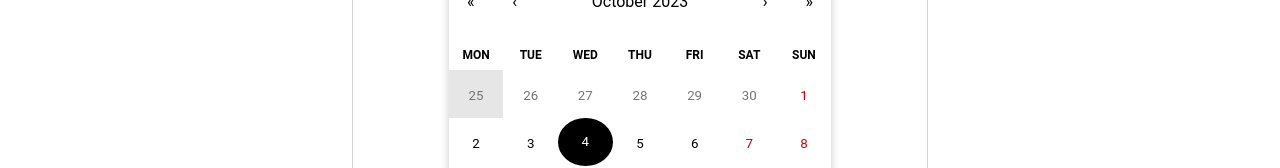
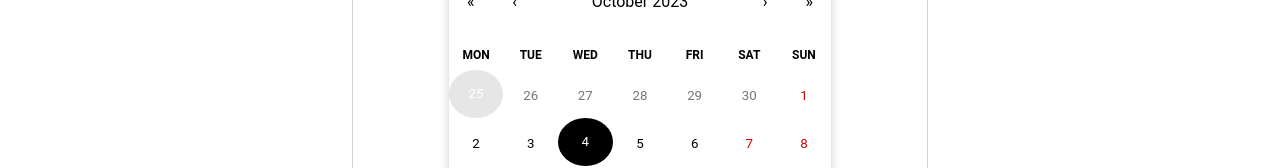
Before and after one commit to TubiOb/REACT, a React (Create React App) app in the folder fleetlink/: page /pickupSchedule in a window 1280 px wide. In both pictures the pointer is over the button 476 px from the left and 521 px from the top of the page. Shown: the part 427-595 px from the top of the page. Built offline with nearby package versions, Linux system fonts and the light colour scheme; the HTML template or start-up script is replaced by a standard one.

Commit message:
Current date hover not working

```diff
--- a/fleetlink/src/CustomCalendar.css
+++ b/fleetlink/src/CustomCalendar.css
@@ -25,6 +25,13 @@
   line-height: 2rem; /* Center text vertically in the tile */
 }
 
+.react-calendar__tile:hover {
+   background: #343a40;
+   color: #fff;
+   border-radius: 50%;
+   padding: 5px;
+}
+
 
 /* Style for the current date */
 .react-calendar__tile--now {
@@ -32,11 +39,24 @@
   color: #fff;
   border-radius: 50%;
   padding: 5px;
+
+}
+
+.react-calendar__tile--now:hover {
+  background: red;
+  color: #fff;
 }
 
 /* Style for the selected date range */
 .react-calendar__tile--active {
   background: #495057;
+  color: #fff;
+  border-radius: 50%;
+  padding: 5px;
+}
+
+.react-calendar__tile--active:hover {
+  background: #343a40;
   color: #fff;
 }
 
--- a/fleetlink/src/components/BookingCalendar.jsx
+++ b/fleetlink/src/components/BookingCalendar.jsx
@@ -56,7 +56,7 @@ function BookingCalendar() {
                                 date >= dateRange[0] &&
                                 date <= dateRange[1]
                             ) {
-                                return "bg-neutral-500 text-white rounded-full";
+                                return "text-white rounded-full";
                             }
                             }
                         }}
--- a/fleetlink/src/index.css
+++ b/fleetlink/src/index.css
@@ -44,12 +44,6 @@ body {
 }
 
 
-/* CALENDAR STYLING */
-.react-calendar__tile--now {
-  background: black; /* Change the background color to your desired color */
-  color: #fff; /* Change the text color to your desired color */
-}
-
 /* SIZE OF LEAFLET MAP */
 .leaflet-container {
   height: 100%;
```
